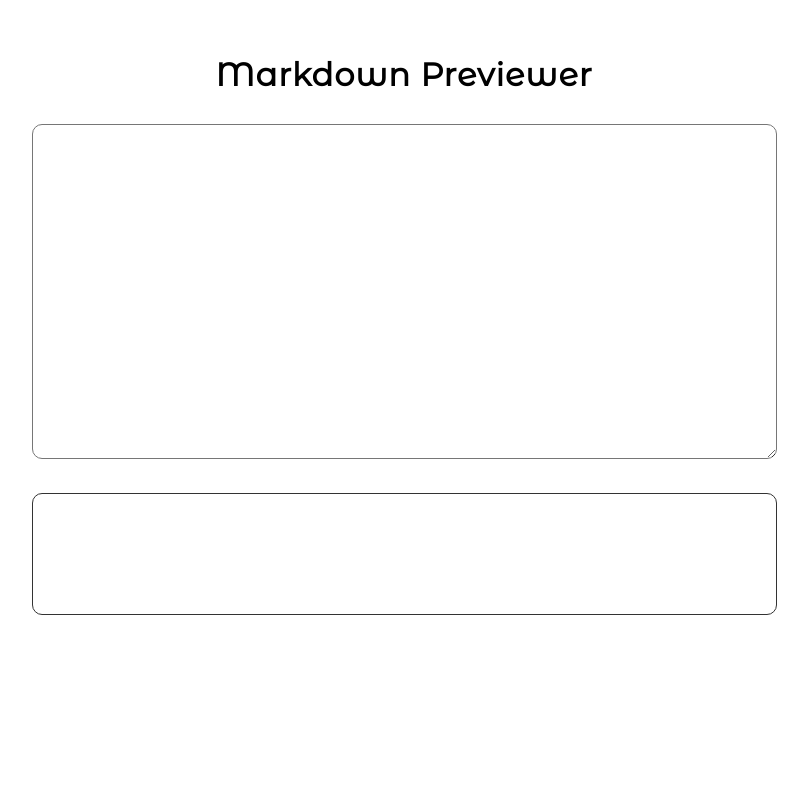
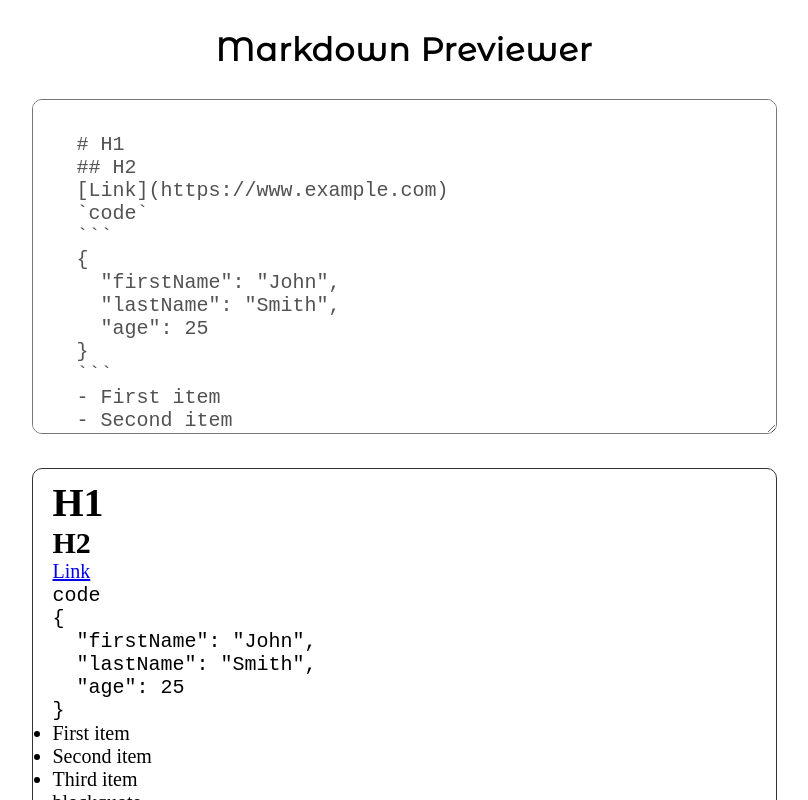
Before and after one commit to adilcodes/Markdown-Previewer, a React (Create React App) app: page / in a window 1280 px wide. Shown: the top 800 px of the page, without its empty margins (236-1044 px from the left). Built offline with nearby package versions, Linux system fonts and the light colour scheme.

Commit message:
Markdown Previewer completed

```diff
--- a/package.json
+++ b/package.json
@@ -6,6 +6,8 @@
     "@testing-library/jest-dom": "^5.16.5",
     "@testing-library/react": "^13.3.0",
     "@testing-library/user-event": "^13.5.0",
+    "dompurify": "^2.3.10",
+    "marked": "^4.0.19",
     "react": "^18.2.0",
     "react-dom": "^18.2.0",
     "react-scripts": "5.0.1",
--- a/public/index.html
+++ b/public/index.html
@@ -16,7 +16,5 @@
   <body>
     <noscript>You need to enable JavaScript to run this app.</noscript>
     <div id="root"></div>
-
-    <script src="https://cdn.freecodecamp.org/testable-projects-fcc/v1/bundle.js"></script>
   </body>
 </html>
--- a/src/App.js
+++ b/src/App.js
@@ -1,17 +1,43 @@
-import React from "react";
+import { marked } from "marked";
+import React, { useState } from "react";
+import TextArea from "./components/TextArea";
+import Previewer from "./components/Previewer";
 
 function App() {
+
+  const [content, setContent] = useState(`
+  # H1
+  ## H2
+  [Link](https://www.example.com)
+  \`code\`
+  \`\`\`
+  {
+    "firstName": "John",
+    "lastName": "Smith",
+    "age": 25
+  }
+  \`\`\`
+  - First item
+  - Second item
+  - Third item
+  > blockquote
+  ![alt text](image.jpg)
+  **bold text**
+  `);
+
+  const monitorContent = (event) => {
+    setContent(event.target.value);
+  }
+
+  marked.setOptions({
+    breaks : true,
+  })
+
   return (
     <>
       <h1 className="main-heading">Markdown Previewer</h1>
-      <textarea
-        name="editor"
-        id="editor"
-        cols="30"
-        rows="10"
-      ></textarea>
-
-      <div id="preview"></div>
+      <TextArea content={content} handler={monitorContent} />
+      <Previewer content={content} />
     </>
   );
 }
--- a/src/components/previewer.jsx
+++ b/src/components/previewer.jsx
@@ -1,11 +1,15 @@
 import React from 'react'
+import { marked } from "marked";
 
-function previewer() {
+function Previewer(props) {
   return (
-    <div>
-
-    </div>
+    <>
+      <div
+        id="preview"
+        dangerouslySetInnerHTML={{__html:marked.parse(props.content)}}
+      ></div>
+    </>
   )
 }
 
-export default previewer
+export default Previewer
--- a/src/components/textArea.jsx
+++ b/src/components/textArea.jsx
@@ -1,11 +1,18 @@
 import React from 'react'
 
-function textArea() {
+function TextArea(props) {
   return (
-    <div>
-
-    </div>
+    <>
+      <textarea
+        name="editor"
+        id="editor"
+        cols="30"
+        rows="10"
+        value={props.content}
+        onChange={props.handler}
+      ></textarea>
+    </>
   )
 }
 
-export default textArea
+export default TextArea
```
Also changed, not shown: 1 other file (tests, documents, lock files or other folders).
